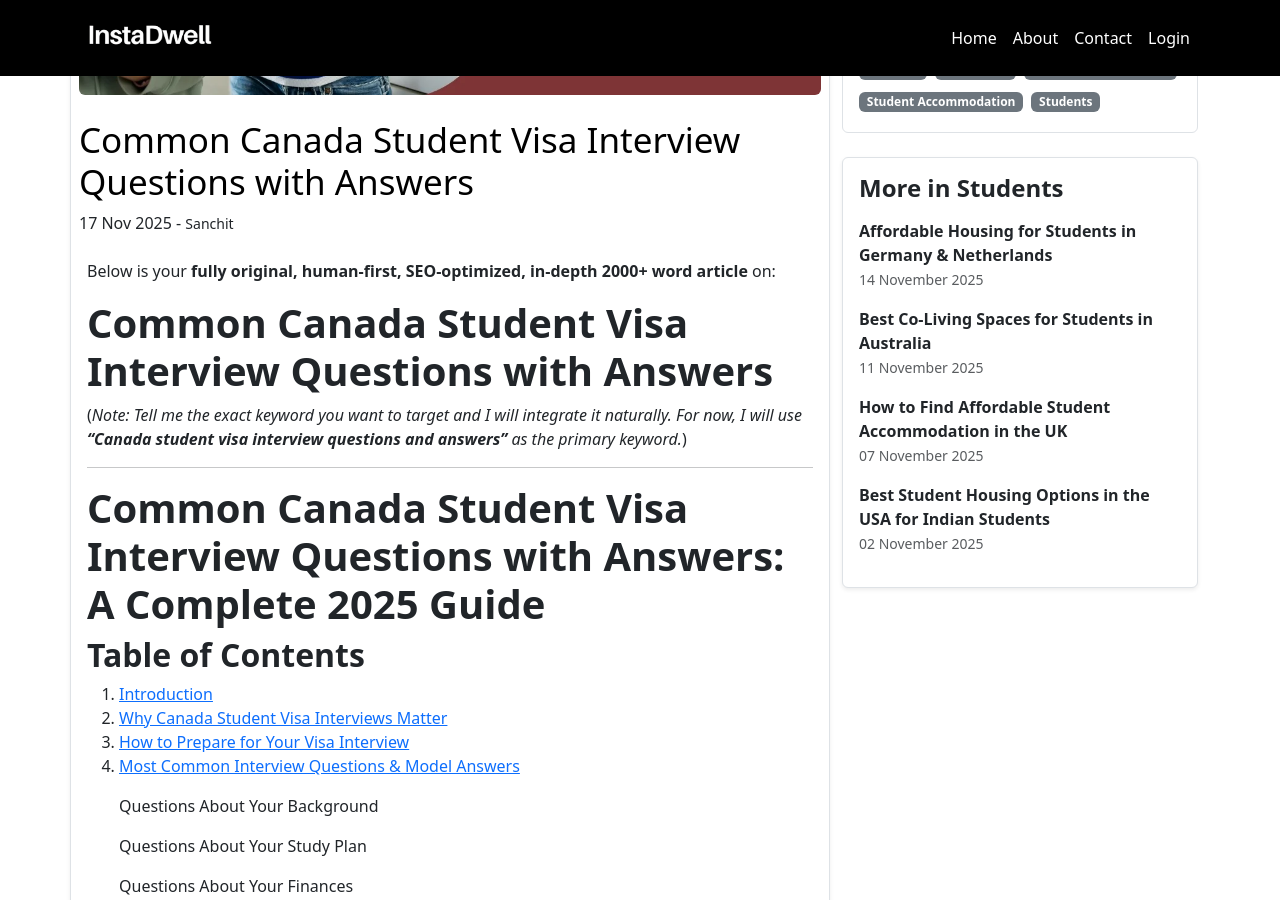
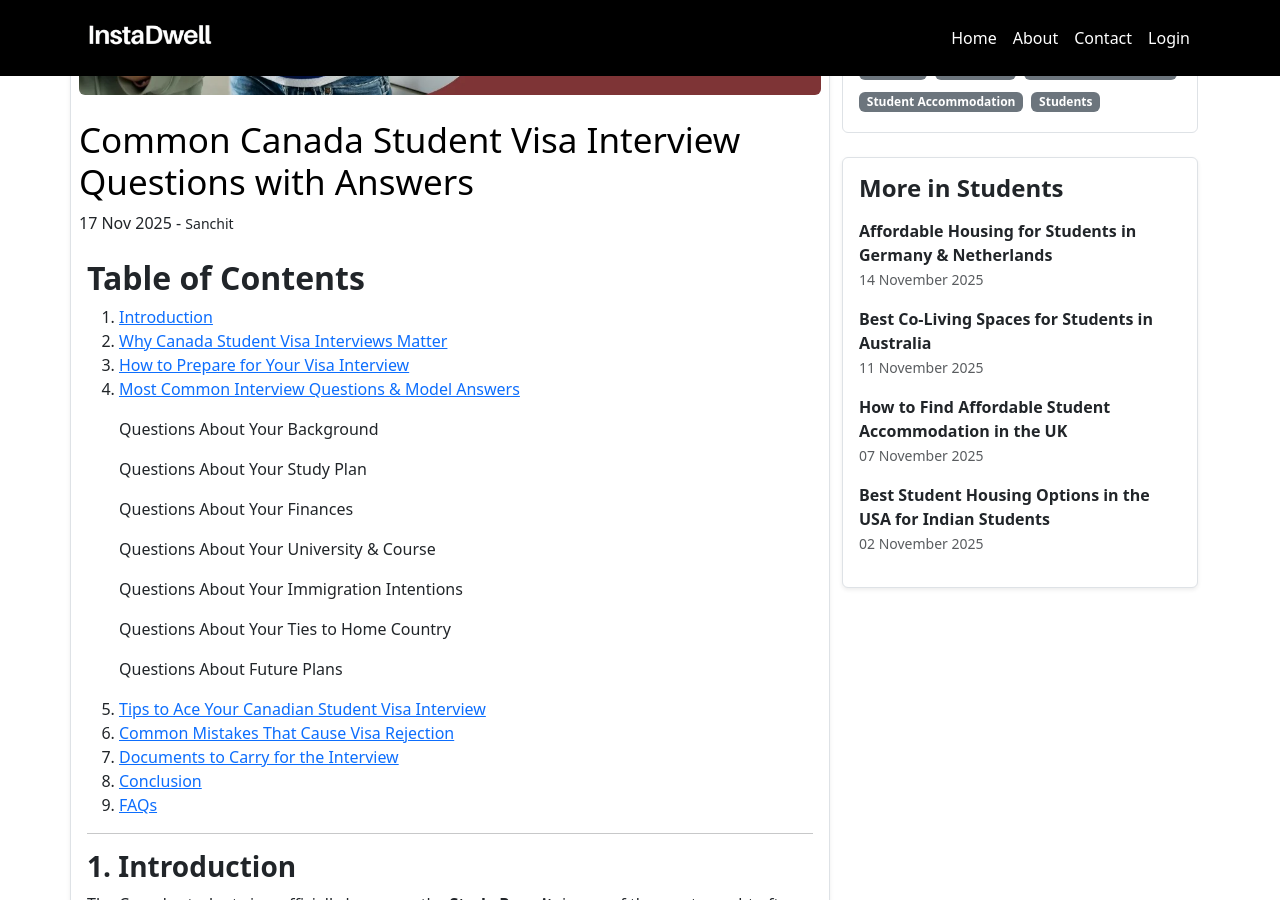
Before and after one commit to instadw/instadwell-blog, a Jekyll site: the page built from _posts/2025-11-17-common-canada-student-visa-interview-questions-with-answers.md, in a window 1280 px wide and 900 px high, scrolled down 398 px. Built offline with Jekyll 4.4.1, drawn with Linux system fonts in a browser that asks for light colours.

Commit message:
Update 2025-11-17-common-canada-student-visa-interview-questions-with-answers.md

```diff
--- a/_posts/2025-11-17-common-canada-student-visa-interview-questions-with-answers.md
+++ b/_posts/2025-11-17-common-canada-student-visa-interview-questions-with-answers.md
@@ -8,16 +8,6 @@ author: Sanchit
 category: Students
 date: 2025-11-17T09:14:00.000+05:30
 ---
-
-Below is your **fully original, human-first, SEO-optimized, in-depth 2000+ word article** on:
-
-# **Common Canada Student Visa Interview Questions with Answers**
-
-(*Note: Tell me the exact keyword you want to target and I will integrate it naturally. For now, I will use **“Canada student visa interview questions and answers”** as the primary keyword.*)
-
----
-
-# **Common Canada Student Visa Interview Questions with Answers: A Complete 2025 Guide**
 
 ## **Table of Contents**
 
```
